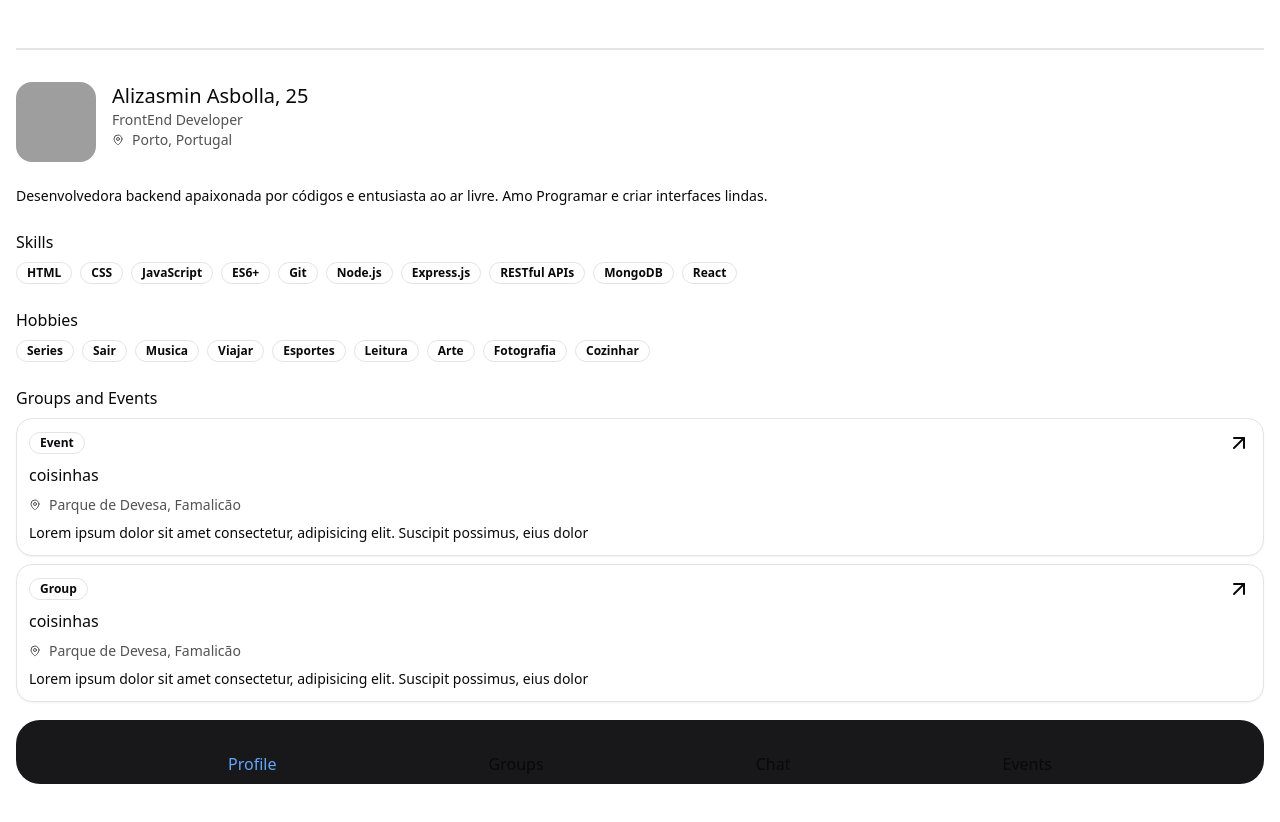
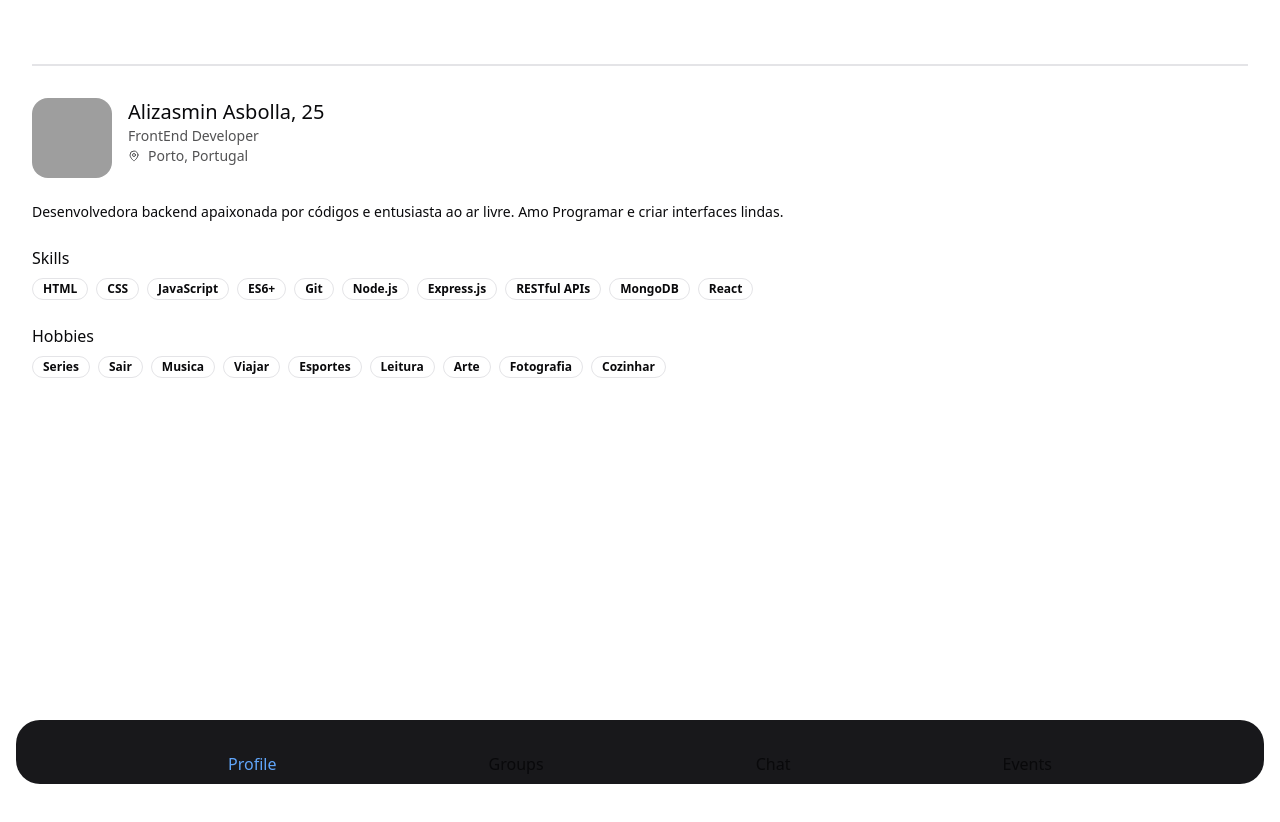
Before and after one commit to vanessapnk/coDuckJS, a Next.js app: page /profile in a window 1280 px wide. Shown: the top 822 px of the page. Before the commit the page ends 800 px from the top, so only its background shows below. Built offline with nearby package versions, Linux system fonts and the light colour scheme; grey boxes are pictures that could not be loaded; some icons are missing.

Commit message:
update nav and structure

```diff
--- /dev/null
+++ b/components/custom/groupItem.jsx
@@ -0,0 +1,10 @@
+import { NavInternal } from "./navInternal";
+
+export function GroupItem() {
+    return (
+        <>
+            <div className="p-4 bg-stone-800 w-full h-full">
+            </div>
+        </>
+    )
+}
--- a/components/custom/navbar.jsx
+++ b/components/custom/navbar.jsx
@@ -15,7 +15,7 @@ export function Navbar({ profileActive, groupsActive, eventsActive, chatActive }
                             <p className={`${profileActive ? "text-blue-400" : "text-white-400"}`}>Profile</p>
                         </div>
                     </Link>
-                    <Link href={"/groups"}>
+                    <Link href={"/"}>
                         <div className="flex items-center flex-col justify-center cursor-pointer">
                             <People className={`${groupsActive ? "text-blue-400" : "text-white-400"}`} size="24"
                                 variant={groupsActive ? "Bulk" : "Outline"} />
@@ -23,7 +23,7 @@ export function Navbar({ profileActive, groupsActive, eventsActive, chatActive }
                         </div>
                     </Link>
 
-                    <Link href={"/groupsDetails"}>
+                    <Link href={"/groupsList"}>
                         <div className="flex items-center flex-col justify-center cursor-pointer">
                             <Message2 className={`${chatActive ? "text-blue-400" : "text-white-400"}`} size="24"
                                 variant={chatActive ? "Bulk" : "Outline"} />
--- a/components/profile/userBody.jsx
+++ b/components/profile/userBody.jsx
@@ -42,36 +42,6 @@ export function UserBody() {
                     </div>
                 </div>
             </div>
-
-            <div className="flex flex-col gap-2">
-                <h1 className="text-base">
-                    Groups and Events
-                </h1>
-                <div>
-                    <div className="flex flex-col gap-2">
-                        <CardProfile
-                            category="Event"
-                            profileCheck={false}
-                            profileImage=""
-                            title="coisinhas "
-                            location="Parque de Devesa, Famalicão"
-                            description="Lorem ipsum dolor sit amet consectetur, adipisicing elit. Suscipit possimus, eius dolor"
-                        />
-
-                        <CardProfile
-                            category="Group"
-                            profileCheck={false}
-                            profileImage=""
-                            title="coisinhas "
-                            location="Parque de Devesa, Famalicão"
-                            description="Lorem ipsum dolor sit amet consectetur, adipisicing elit. Suscipit possimus, eius dolor"
-                        />
-                    </div>
-
-                </div>
-            </div>
-
-
         </div>
     )
 }
--- a/pages/_document.js
+++ b/pages/_document.js
@@ -5,7 +5,7 @@ export default function Document() {
   return (
     <Html lang="en">
       <Head />
-      <body>
+      <body className="p-4">
           <Main />
           <NextScript />
       </body>
--- a/pages/groupsDetails.jsx
+++ b/pages/groupsList.jsx
@@ -1,12 +1,10 @@
+import { GroupItem } from "@/components/custom/groupItem";
 import { Navbar } from "@/components/custom/navbar";
 
-export default function GroupsDetails() {
+export default function GroupsList() {
     return (
         <>
-            <h1>Group Details</h1>
-            <br />
-            <br />
-            <h1>Lista estilo whatsapp com os grupos em que a pessoa está.</h1>
+            <GroupItem />
             <Navbar homeActive={false} groupsActive={false} chatActive={true} eventsActive={false} />
         </>
     )
--- a/pages/index.js
+++ b/pages/index.js
@@ -2,13 +2,12 @@ import { DarkModeSwitch } from "@/components/custom/darkModeSwitch";
 import { Navbar } from "@/components/custom/navbar";
 import { Button } from "@/components/ui/button"
 import { Inter } from "next/font/google";
+import Groups from "./groups";
 
 const inter = Inter({ subsets: ["latin"] });
 
 export default function Home() {
   return (
-    <div className="h-screen container flex flex-col items-end">
-      <Navbar homeActive={true} groupsActive={false} eventsActive={false} />
-    </div>
+    <Groups />
   );
 }
```
